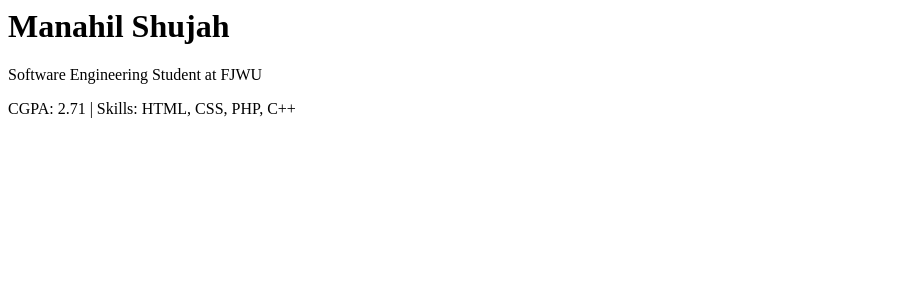
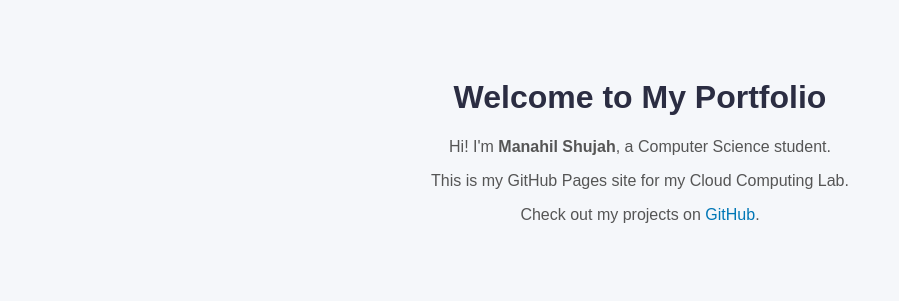
Before and after one commit to 23-22411-043/23-22411-043.github.io, a plain HTML site: page index.html in a window 1280 px wide. Shown: the whole page, without its empty margins (0-899 px from the left). Drawn offline with Linux system fonts and the light colour scheme.

Commit message:
Update index.html

```diff
--- a/index.html
+++ b/index.html
@@ -1,3 +1,30 @@
-<h1>Manahil Shujah</h1>
-<p>Software Engineering Student at FJWU</p>
-<p>CGPA: 2.71 | Skills: HTML, CSS, PHP, C++</p>
+<!DOCTYPE html>
+<html>
+<head>
+  <title>Manahil Shujah - Portfolio</title>
+  <style>
+    body {
+      font-family: Arial, sans-serif;
+      background-color: #f5f7fa;
+      text-align: center;
+      padding: 50px;
+    }
+    h1 {
+      color: #2b2d42;
+    }
+    p {
+      color: #555;
+    }
+    a {
+      color: #0077b6;
+      text-decoration: none;
+    }
+  </style>
+</head>
+<body>
+  <h1>Welcome to My Portfolio</h1>
+  <p>Hi! I'm <b>Manahil Shujah</b>, a Computer Science student.</p>
+  <p>This is my GitHub Pages site for my Cloud Computing Lab.</p>
+  <p>Check out my projects on <a href="https://github.com/23-22411-043">GitHub</a>.</p>
+</body>
+</html>
```
